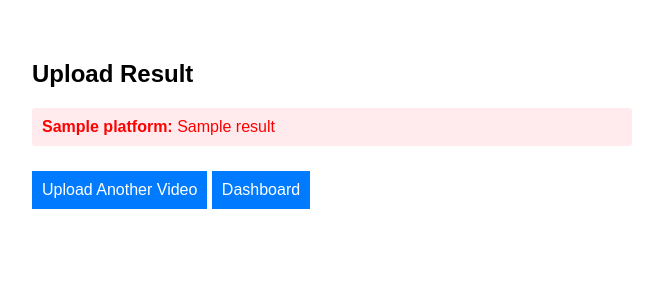
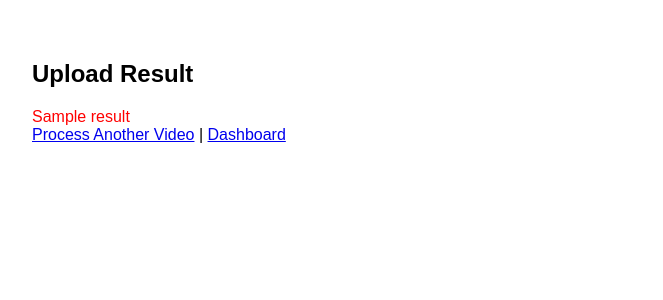
Before and after one commit to mdalam7294/auto-social-poster, a Flask app: template templates/result.html in a window 1280 px wide. Shown: the top 300 px of the page, without its empty margins (308-971 px from the left). Run offline with Flask 3, Linux system fonts and the light colour scheme; the template is opened without the code that fills it: most values are stand-ins (such as "Sample title", 1, 10 or a date in 2020).

Commit message:
Update result.html

```diff
--- a/templates/result.html
+++ b/templates/result.html
@@ -1,16 +1,14 @@
 <!DOCTYPE html>
 <html>
-<head><title>Upload Result</title>
-<style>body{font-family:Arial;max-width:600px;margin:20px auto;padding:20px}.success{color:green;background:#e8f5e9;padding:10px;margin:5px 0;border-radius:3px}.error{color:red;background:#ffebee;padding:10px;margin:5px 0;border-radius:3px}.btn{display:inline-block;background:#007bff;color:#fff;padding:10px;text-decoration:none;margin-top:20px}</style>
+<head><title>Result</title>
+<style>body{font-family:Arial;max-width:600px;margin:20px auto;padding:20px}.success{color:green}.error{color:red}</style>
 </head>
 <body>
 <h2>Upload Result</h2>
-{% for platform, result in results.items() %}
 <div class="{% if '✅' in result %}success{% else %}error{% endif %}">
-<strong>{{ platform }}:</strong> {{ result }}
+{{ result }}
 </div>
-{% endfor %}
-<a href="{{ url_for('post') }}" class="btn">Upload Another Video</a>
-<a href="{{ url_for('dashboard') }}" class="btn">Dashboard</a>
+<a href="{{ url_for('process') }}">Process Another Video</a> |
+<a href="{{ url_for('dashboard') }}">Dashboard</a>
 </body>
 </html>
```
